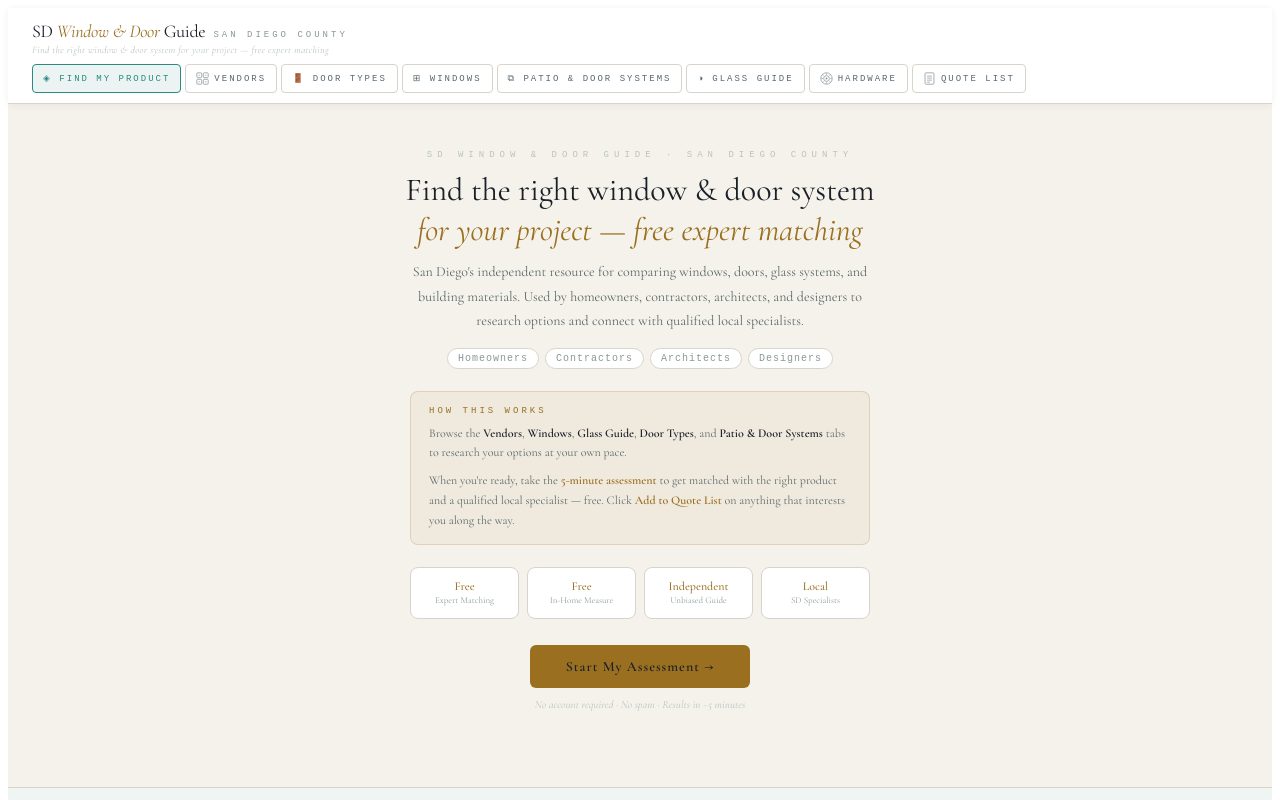
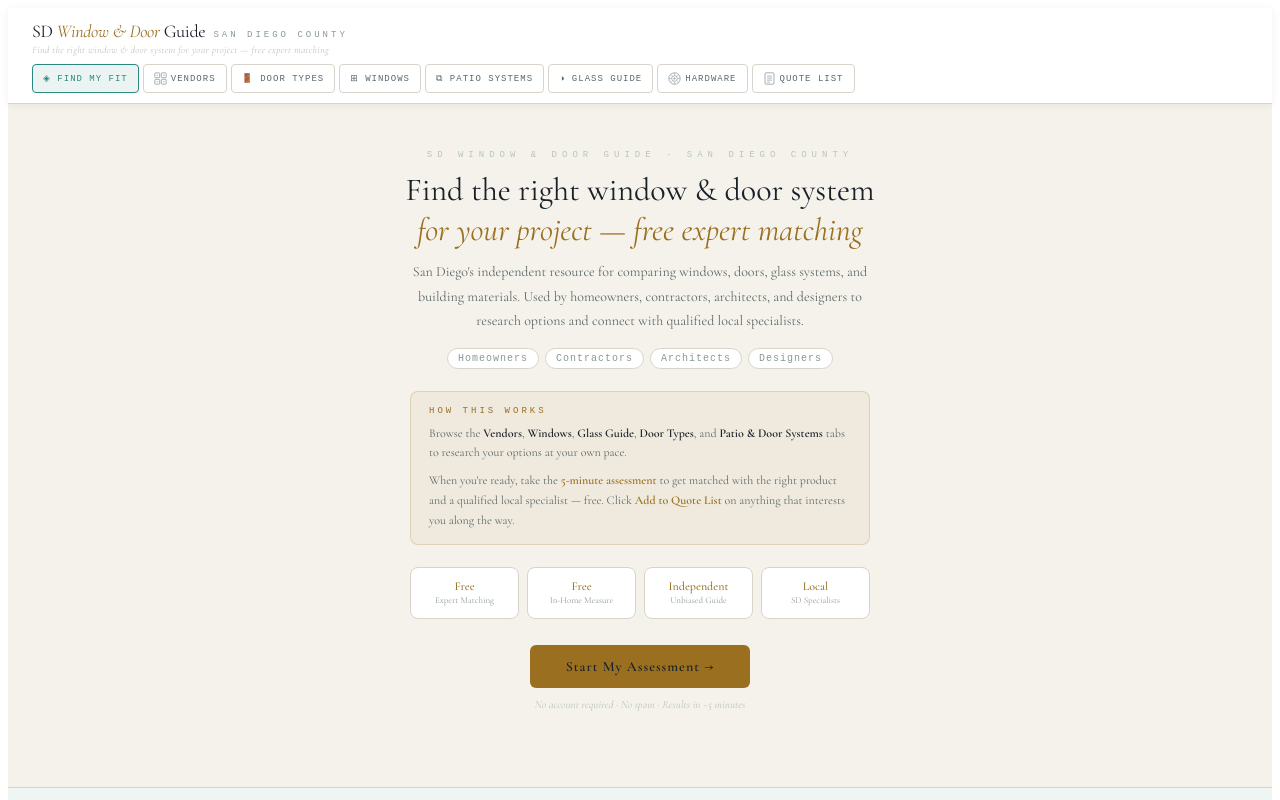
Before and after one commit to sd-door-window-guide/sd-door-window-guide, a React (Vite) app: page / in a window 1280 px wide. Shown: the top 800 px of the page. Built offline with nearby package versions, Linux system fonts and the light colour scheme.

Commit message:
Update App.jsx

```diff
--- a/src/App.jsx
+++ b/src/App.jsx
@@ -1924,11 +1924,11 @@ export default function App() {
   const restart=()=>{setStep(0);setAnswers({});setContact({name:"",phone:"",email:"",zip:"",notes:""});setSelOpt(null);setSubmitted(false);setPhotos([]);setScheduleFiles([]);setMainTab("quiz");};
 
   const mainTabs=[
-    {id:"quiz",label:"Find My Product",icon:"◈"},
+    {id:"quiz",label:"Find My Fit",icon:"◈"},
     {id:"vendors",label:"Vendors",icon:"",svgIcon:<><rect x="1" y="1" width="6" height="6" rx="1" fill="none" stroke="currentColor" strokeWidth="1"/><rect x="9" y="1" width="6" height="6" rx="1" fill="none" stroke="currentColor" strokeWidth="1"/><rect x="1" y="9" width="6" height="6" rx="1" fill="none" stroke="currentColor" strokeWidth="1"/><rect x="9" y="9" width="6" height="6" rx="1" fill="none" stroke="currentColor" strokeWidth="1"/><line x1="3" y1="4" x2="5" y2="4" stroke="currentColor" strokeWidth="0.8"/><line x1="11" y1="4" x2="13" y2="4" stroke="currentColor" strokeWidth="0.8"/><line x1="3" y1="12" x2="5" y2="12" stroke="currentColor" strokeWidth="0.8"/><line x1="11" y1="12" x2="13" y2="12" stroke="currentColor" strokeWidth="0.8"/></>},
     {id:"door_types",label:"Door Types",icon:"🚪"},
     {id:"windows",label:"Windows",icon:"⊞"},
-    {id:"large_doors",label:"Patio & Door Systems",icon:"⧉"},
+    {id:"large_doors",label:"Patio Systems",icon:"⧉"},
     {id:"glass_guide",label:"Glass Guide",icon:"◑"},
     {id:"hardware",label:"Hardware",icon:"",svgIcon:<><circle cx="8" cy="8" r="7" fill="none" stroke="currentColor" strokeWidth="1"/><circle cx="8" cy="8" r="3.5" fill="none" stroke="currentColor" strokeWidth="1"/><circle cx="8" cy="8" r="1.2" fill="currentColor"/><line x1="8" y1="1.5" x2="8" y2="3.5" stroke="currentColor" strokeWidth="0.8"/><line x1="8" y1="12.5" x2="8" y2="14.5" stroke="currentColor" strokeWidth="0.8"/><line x1="1.5" y1="8" x2="3.5" y2="8" stroke="currentColor" strokeWidth="0.8"/><line x1="12.5" y1="8" x2="14.5" y2="8" stroke="currentColor" strokeWidth="0.8"/><line x1="3" y1="3" x2="4.4" y2="4.4" stroke="currentColor" strokeWidth="0.8"/><line x1="11.6" y1="11.6" x2="13" y2="13" stroke="currentColor" strokeWidth="0.8"/><line x1="13" y1="3" x2="11.6" y2="4.4" stroke="currentColor" strokeWidth="0.8"/><line x1="4.4" y1="11.6" x2="3" y2="13" stroke="currentColor" strokeWidth="0.8"/></>},
     {id:"favorites",label:"Quote List"+(favorites.length>0?" ("+favorites.length+")":""),icon:"",svgIcon:<><rect x="2.5" y="1" width="11" height="14" rx="1.2" fill="none" stroke="currentColor" strokeWidth="1"/><line x1="5" y1="5" x2="11" y2="5" stroke="currentColor" strokeWidth="0.9"/><line x1="5" y1="7.5" x2="11" y2="7.5" stroke="currentColor" strokeWidth="0.9"/><line x1="5" y1="10" x2="11" y2="10" stroke="currentColor" strokeWidth="0.9"/><line x1="5" y1="12.5" x2="8.5" y2="12.5" stroke="currentColor" strokeWidth="0.9"/></>},
@@ -1972,7 +1972,7 @@ export default function App() {
           .sidebar-nav::-webkit-scrollbar{display:none;}
           .sidebar-nav button{flex-shrink:0;display:flex!important;flex-direction:row!important;align-items:center;gap:7px;padding:11px 14px!important;border-left:none!important;border-bottom:3px solid transparent;white-space:nowrap;width:auto!important;text-align:left;}
           .sidebar-nav .sidebar-icon{font-size:15px!important;margin-bottom:0!important;}
-          .sidebar-nav .sidebar-label{display:none;}
+          .sidebar-nav .sidebar-label{display:block;font-size:9px!important;letter-spacing:0.5px!important;}
           .sidebar-content{padding:16px 14px!important;}
           .grid-2col{grid-template-columns:1fr!important;}
           .grid-4col{grid-template-columns:1fr 1fr!important;}
@@ -2002,7 +2002,7 @@ export default function App() {
         <div style={{padding:"0 24px 10px"}}>
           <div className="main-nav">
             {mainTabs.map(t=>(
-              <button key={t.id} onClick={()=>setMainTab(t.id)} className="nav-tab" style={{background:mainTab===t.id?`${T.teal}18`:"none",border:`1px solid ${mainTab===t.id?T.teal:T.border}`,color:mainTab===t.id?T.teal:T.muted,borderRadius:"4px",cursor:"pointer",letterSpacing:"2px",textTransform:"uppercase",fontFamily:"monospace",fontSize:"9px",transition:"all 0.15s",display:"inline-flex",alignItems:"center",gap:"5px"}}>
+              <button key={t.id} onClick={()=>setMainTab(t.id)} className="nav-tab" style={{background:mainTab===t.id?`${T.teal}18`:"none",border:`1px solid ${mainTab===t.id?T.teal:T.border}`,color:mainTab===t.id?T.teal:T.muted,borderRadius:"4px",cursor:"pointer",letterSpacing:"1px",textTransform:"uppercase",fontFamily:"monospace",fontSize:"9px",transition:"all 0.15s",display:"inline-flex",alignItems:"center",gap:"4px"}}>
                 {t.svgIcon ? (
                   <svg viewBox="0 0 16 16" width="13" height="13" style={{display:"inline-block",verticalAlign:"middle",opacity:mainTab===t.id?1:0.65}}>
                     {t.svgIcon}
@@ -2813,7 +2813,7 @@ export default function App() {
           {id:"operation_types",label:"Operation Types",icon:"↔",color:T.teal},
           {id:"finishes",label:"Finishes by Frame",icon:"◑",color:T.gold},
           {id:"glazing",label:"Glazing Options",icon:"⬡",color:T.sage},
-          {id:"sd_specs",label:"SD Climate Guide",icon:"",color:T.rust},
+          {id:"sd_specs",label:"SD Climate Guide",icon:"☀",color:T.rust},
         ];
         const active=windowNavItems.find(n=>n.id===windowSub)||windowNavItems[0];
 
```
